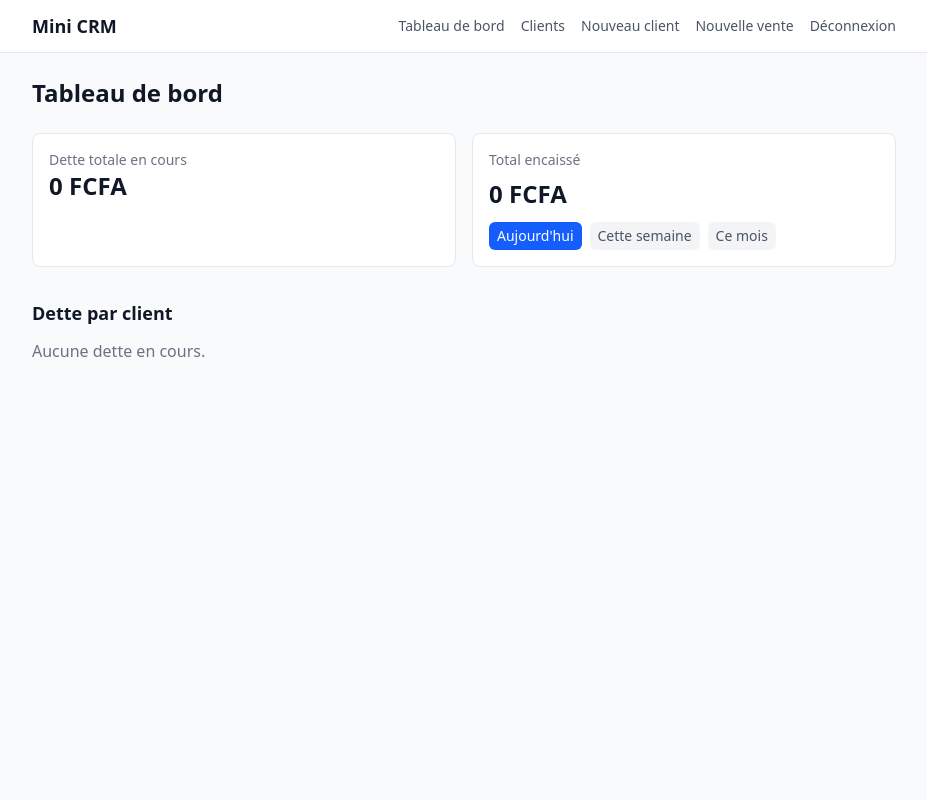
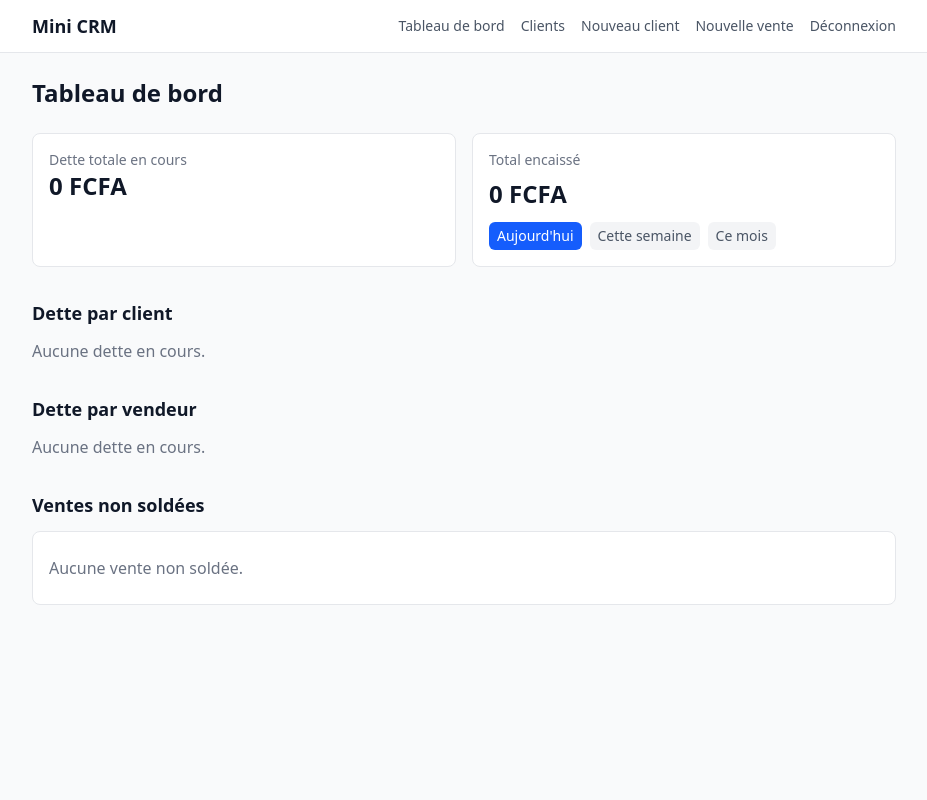
Before and after one commit to ibofashion/myapp, a Django app: page /tableau-de-bord/?periode=jour in a window 1280 px wide. Shown: the whole page, without its empty margins (176-1103 px from the left). Run offline with Django 5.2, Linux system fonts and the light colour scheme; a user stored in the database is signed in; data comes from the database, SQL or seed files in the repository; tables that the repository leaves empty hold one stand-in row (values such as "Sample post"); some libraries are stand-ins or nearby versions.

Commit message:
Add per-vendeur debt breakdown and sortable unpaid sales list to dashboard
Gives admins a per-seller view of outstanding debt and a sortable table
of unpaid/partially-paid sales, derived at read time from SaleBalance.

```diff
--- a/config/urls.py
+++ b/config/urls.py
@@ -32,6 +32,11 @@ urlpatterns = [
     path('logout/', auth_views.LogoutView.as_view(), name='logout'),
     path('', core_views.home, name='home'),
     path('tableau-de-bord/', core_views.dashboard, name='dashboard'),
+    path(
+        'tableau-de-bord/ventes-non-soldees/',
+        core_views.dashboard_unpaid_sales,
+        name='dashboard_unpaid_sales',
+    ),
     path('clients/', core_views.client_list, name='client_list'),
     path('clients/nouveau/', core_views.client_create, name='client_create'),
     path('clients/<int:pk>/', core_views.client_detail, name='client_detail'),
--- a/core/dashboard.py
+++ b/core/dashboard.py
@@ -34,6 +34,46 @@ def get_debt_summary():
     return total_due, debts_by_client
 
 
+def get_debt_by_seller():
+    """Dette en cours détaillée par vendeur, dérivée de `SaleBalance`."""
+    rows = (
+        SaleBalance.objects.filter(balance__gt=0)
+        .values("sale__seller_id", "sale__seller__username")
+        .annotate(total_due=Sum("balance"))
+        .order_by("sale__seller__username")
+    )
+    return [
+        {
+            "seller_id": row["sale__seller_id"],
+            "seller_username": row["sale__seller__username"],
+            "total_due": row["total_due"],
+        }
+        for row in rows
+    ]
+
+
+DEFAULT_UNPAID_SALES_SORT = "date"
+DEFAULT_UNPAID_SALES_DIRECTION = "desc"
+
+UNPAID_SALES_SORT_FIELDS = {
+    "date": "sale__sold_at",
+    "solde": "balance",
+    "client": "sale__client__name",
+    "vendeur": "sale__seller__username",
+}
+
+
+def get_unpaid_sales(sort=DEFAULT_UNPAID_SALES_SORT, direction=DEFAULT_UNPAID_SALES_DIRECTION):
+    """Ventes non soldées (`balance > 0`), triées selon `sort`/`direction`."""
+    field = UNPAID_SALES_SORT_FIELDS.get(sort, UNPAID_SALES_SORT_FIELDS[DEFAULT_UNPAID_SALES_SORT])
+    order = field if direction == "asc" else f"-{field}"
+    return list(
+        SaleBalance.objects.filter(balance__gt=0)
+        .select_related("sale", "sale__client", "sale__seller")
+        .order_by(order, "sale_id")
+    )
+
+
 def get_period_bounds(preset, *, now=None):
     """Bornes [début, fin) du préset demandé, en heure locale du projet."""
     now = now or timezone.localtime(timezone.now())
--- a/core/views.py
+++ b/core/views.py
@@ -10,10 +10,15 @@ from django.views.decorators.http import require_POST
 from core.authz import admin_required, can_edit_sale
 from core.dashboard import (
     DEFAULT_PERIOD,
+    DEFAULT_UNPAID_SALES_DIRECTION,
+    DEFAULT_UNPAID_SALES_SORT,
     PERIOD_LABELS,
+    UNPAID_SALES_SORT_FIELDS,
+    get_debt_by_seller,
     get_debt_summary,
     get_payments_total,
     get_period_bounds,
+    get_unpaid_sales,
 )
 from core.forms import (
     ClientForm,
@@ -41,15 +46,37 @@ def dashboard(request):
     start, end = get_period_bounds(selected_period)
     payments_total = get_payments_total(start, end)
     total_due, debts_by_client = get_debt_summary()
+    debts_by_seller = get_debt_by_seller()
 
     context = {
         "total_due": total_due,
         "debts_by_client": debts_by_client,
+        "debts_by_seller": debts_by_seller,
         "payments_total": payments_total,
         "period_presets": PERIOD_LABELS,
         "selected_period": selected_period,
+        "unpaid_sales": get_unpaid_sales(),
+        "unpaid_sort": DEFAULT_UNPAID_SALES_SORT,
+        "unpaid_direction": DEFAULT_UNPAID_SALES_DIRECTION,
     }
     return render(request, "core/dashboard.html", context)
+
+
+@login_required
+def dashboard_unpaid_sales(request):
+    sort = request.GET.get("tri", DEFAULT_UNPAID_SALES_SORT)
+    direction = request.GET.get("sens", DEFAULT_UNPAID_SALES_DIRECTION)
+    if sort not in UNPAID_SALES_SORT_FIELDS:
+        sort = DEFAULT_UNPAID_SALES_SORT
+    if direction not in ("asc", "desc"):
+        direction = DEFAULT_UNPAID_SALES_DIRECTION
+
+    context = {
+        "unpaid_sales": get_unpaid_sales(sort, direction),
+        "unpaid_sort": sort,
+        "unpaid_direction": direction,
+    }
+    return render(request, "core/_unpaid_sales_table.html", context)
 
 
 @login_required
--- /dev/null
+++ b/templates/core/_unpaid_sales_table.html
@@ -0,0 +1,53 @@
+{% if unpaid_sales %}
+<div class="overflow-x-auto">
+    <table class="w-full text-sm">
+        <thead class="bg-gray-50 text-xs uppercase text-gray-500">
+            <tr>
+                <th class="px-4 py-2 text-left">
+                    <a href="#" class="cursor-pointer hover:text-gray-800"
+                       hx-get="{% url 'dashboard_unpaid_sales' %}?tri=date&sens={% if unpaid_sort == 'date' and unpaid_direction == 'asc' %}desc{% else %}asc{% endif %}"
+                       hx-target="#unpaid-sales-table" hx-swap="innerHTML">
+                        Date{% if unpaid_sort == 'date' %} {% if unpaid_direction == 'asc' %}▲{% else %}▼{% endif %}{% endif %}
+                    </a>
+                </th>
+                <th class="px-4 py-2 text-left">
+                    <a href="#" class="cursor-pointer hover:text-gray-800"
+                       hx-get="{% url 'dashboard_unpaid_sales' %}?tri=client&sens={% if unpaid_sort == 'client' and unpaid_direction == 'asc' %}desc{% else %}asc{% endif %}"
+                       hx-target="#unpaid-sales-table" hx-swap="innerHTML">
+                        Client{% if unpaid_sort == 'client' %} {% if unpaid_direction == 'asc' %}▲{% else %}▼{% endif %}{% endif %}
+                    </a>
+                </th>
+                <th class="px-4 py-2 text-left">
+                    <a href="#" class="cursor-pointer hover:text-gray-800"
+                       hx-get="{% url 'dashboard_unpaid_sales' %}?tri=vendeur&sens={% if unpaid_sort == 'vendeur' and unpaid_direction == 'asc' %}desc{% else %}asc{% endif %}"
+                       hx-target="#unpaid-sales-table" hx-swap="innerHTML">
+                        Vendeur{% if unpaid_sort == 'vendeur' %} {% if unpaid_direction == 'asc' %}▲{% else %}▼{% endif %}{% endif %}
+                    </a>
+                </th>
+                <th class="px-4 py-2 text-right">
+                    <a href="#" class="cursor-pointer hover:text-gray-800"
+                       hx-get="{% url 'dashboard_unpaid_sales' %}?tri=solde&sens={% if unpaid_sort == 'solde' and unpaid_direction == 'asc' %}desc{% else %}asc{% endif %}"
+                       hx-target="#unpaid-sales-table" hx-swap="innerHTML">
+                        Solde restant{% if unpaid_sort == 'solde' %} {% if unpaid_direction == 'asc' %}▲{% else %}▼{% endif %}{% endif %}
+                    </a>
+                </th>
+            </tr>
+        </thead>
+        <tbody>
+            {% for balance in unpaid_sales %}
+            <tr class="border-t border-gray-100 hover:bg-gray-50 cursor-pointer"
+                onclick="window.location='{% url 'sale_detail' balance.sale_id %}'">
+                <td class="px-4 py-2">
+                    <a href="{% url 'sale_detail' balance.sale_id %}" class="text-blue-600 font-medium">{{ balance.sale.sold_at|date:"d/m/Y H:i" }}</a>
+                </td>
+                <td class="px-4 py-2">{{ balance.sale.client.name }}</td>
+                <td class="px-4 py-2">{{ balance.sale.seller.username }}</td>
+                <td class="px-4 py-2 text-right font-medium">{{ balance.balance }} FCFA</td>
+            </tr>
+            {% endfor %}
+        </tbody>
+    </table>
+</div>
+{% else %}
+<p class="px-4 py-6 text-gray-500">Aucune vente non soldée.</p>
+{% endif %}
--- a/templates/core/dashboard.html
+++ b/templates/core/dashboard.html
@@ -35,4 +35,23 @@
 {% else %}
 <p class="text-gray-500">Aucune dette en cours.</p>
 {% endif %}
+
+<h2 class="text-lg font-semibold mb-3 mt-8">Dette par vendeur</h2>
+{% if debts_by_seller %}
+<div class="bg-white rounded-lg border border-gray-200 divide-y divide-gray-100">
+    {% for row in debts_by_seller %}
+    <div class="flex items-center justify-between px-4 py-3">
+        <span class="font-medium">{{ row.seller_username }}</span>
+        <span class="text-gray-700">{{ row.total_due }} FCFA</span>
+    </div>
+    {% endfor %}
+</div>
+{% else %}
+<p class="text-gray-500">Aucune dette en cours.</p>
+{% endif %}
+
+<h2 class="text-lg font-semibold mb-3 mt-8">Ventes non soldées</h2>
+<div id="unpaid-sales-table" class="bg-white rounded-lg border border-gray-200 overflow-hidden">
+    {% include "core/_unpaid_sales_table.html" %}
+</div>
 {% endblock %}
--- a/theme/static/css/dist/styles.css
+++ b/theme/static/css/dist/styles.css
@@ -28,6 +28,7 @@
     --color-gray-500: oklch(55.1% 0.027 264.364);
     --color-gray-600: oklch(44.6% 0.03 256.802);
     --color-gray-700: oklch(37.3% 0.034 259.733);
+    --color-gray-800: oklch(27.8% 0.033 256.848);
     --color-gray-900: oklch(21% 0.034 264.665);
     --color-white: #fff;
     --spacing: 0.25rem;
@@ -586,6 +587,13 @@
       }
     }
   }
+  .hover\:text-gray-800 {
+    &:hover {
+      @media (hover: hover) {
+        color: var(--color-gray-800);
+      }
+    }
+  }
   .hover\:text-gray-900 {
     &:hover {
       @media (hover: hover) {
```
Also changed, not shown: core/tests/test_dashboard.py (+107 -1 lines).
